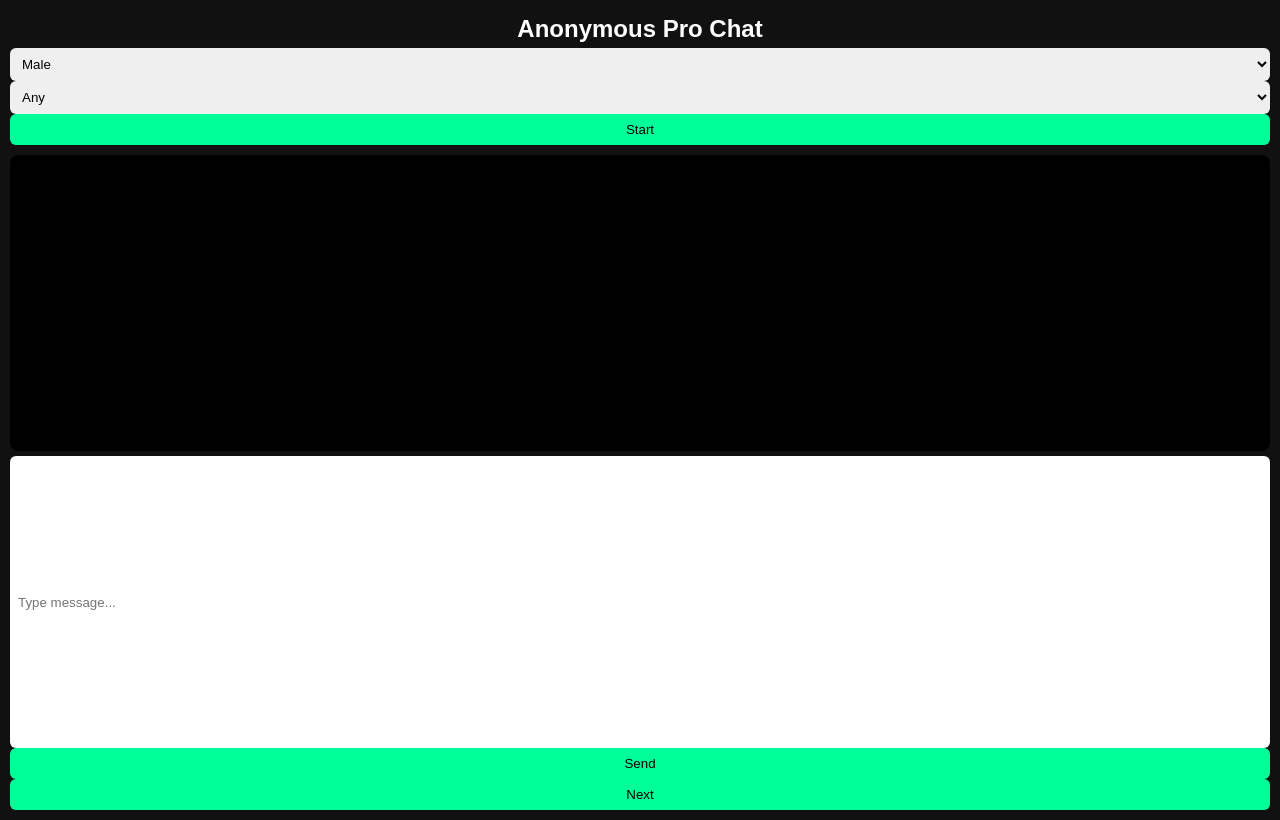
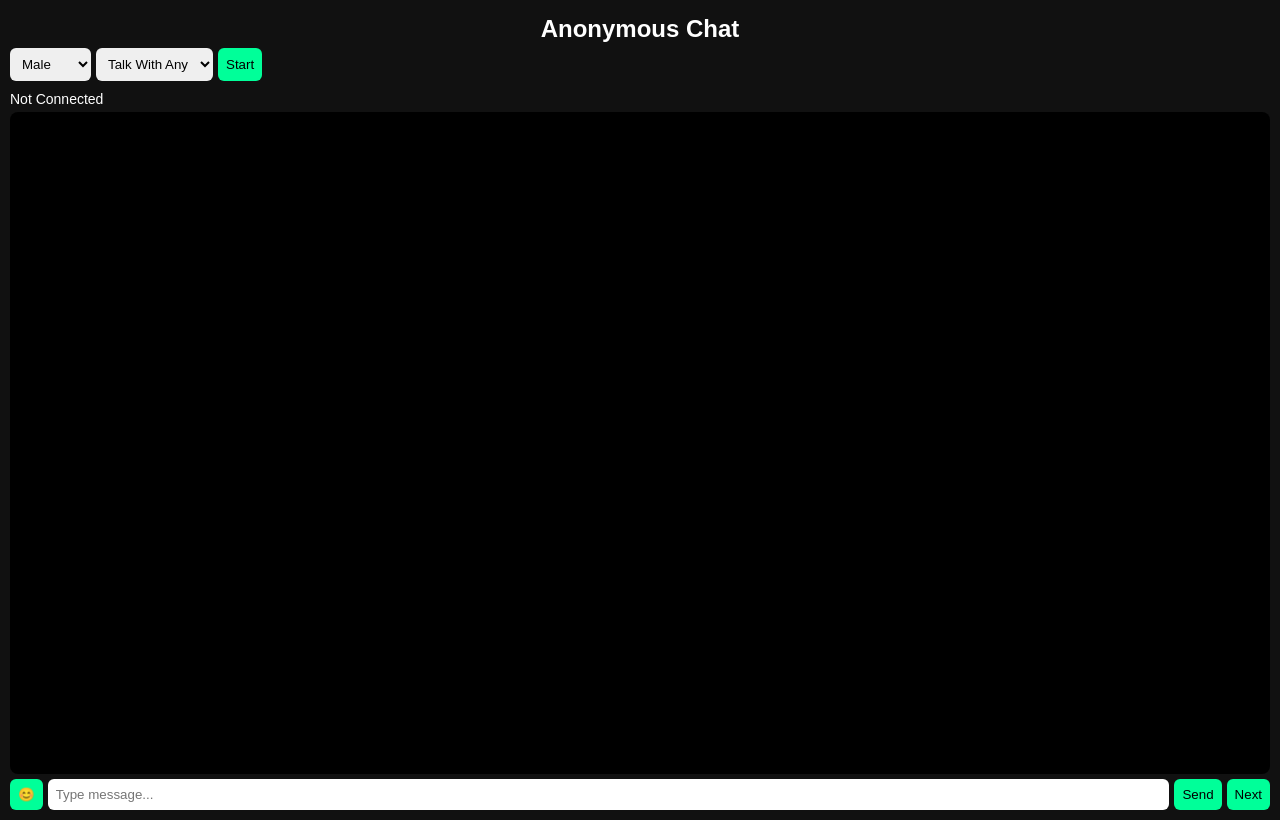
Before and after one commit to sauravhhh/Anonymous, a website: page index.html in a window 1280 px wide. Drawn offline with nearby package versions, Linux system fonts and the light colour scheme; no server answers.

Commit message:
Update index.html

```diff
--- a/index.html
+++ b/index.html
@@ -1,37 +1,54 @@
 <!DOCTYPE html>
 <html>
 <head>
+  <meta name="viewport" content="width=device-width, initial-scale=1.0">
   <title>Anonymous Pro Chat</title>
+
   <link rel="stylesheet" href="style.css">
+
   <script src="https://cdn.socket.io/4.0.1/socket.io.min.js"></script>
+
+  <!-- Emoji Picker CDN -->
+  <script src="https://cdn.jsdelivr.net/npm/emoji-picker-element@^1/index.js" type="module"></script>
 </head>
+
 <body>
 
 <div class="chat-container">
 
-  <h2>Anonymous Pro Chat</h2>
+  <h2>Anonymous Chat</h2>
 
+  <!-- Gender Selection -->
+  <div class="selectors">
     <select id="gender">
       <option value="male">Male</option>
       <option value="female">Female</option>
+      <option value="any">Any</option>
     </select>
 
     <select id="preference">
-    <option value="any">Any</option>
+      <option value="any">Talk With Any</option>
       <option value="male">Male</option>
       <option value="female">Female</option>
     </select>
 
     <button onclick="startChat()">Start</button>
+  </div>
 
-  <div id="status"></div>
+  <div id="status">Not Connected</div>
   <div id="typing"></div>
 
   <div id="chat-box"></div>
 
+  <!-- Chat Input Section -->
+  <div class="input-area">
+    <button onclick="toggleEmoji()">😊</button>
     <input type="text" id="message" placeholder="Type message..." oninput="sendTyping()" />
     <button onclick="sendMessage()">Send</button>
     <button onclick="nextStranger()">Next</button>
+  </div>
+
+  <emoji-picker id="emoji-picker" style="display:none;"></emoji-picker>
 
 </div>
 
```
Lines whose indentation alone changed are shown as unchanged.
